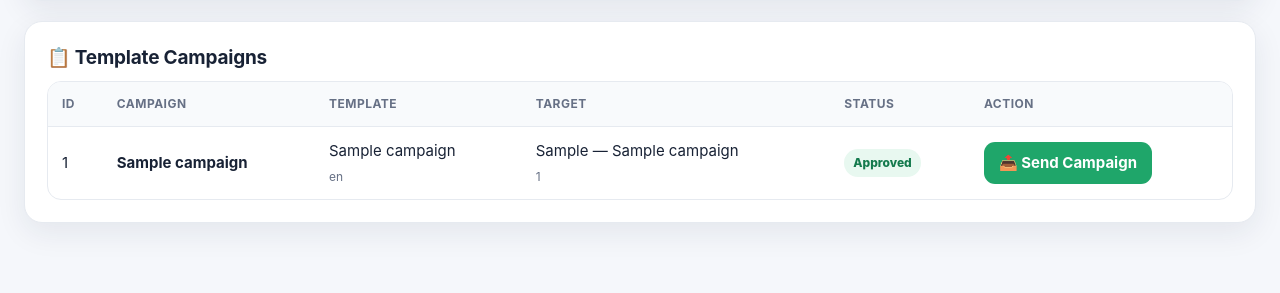
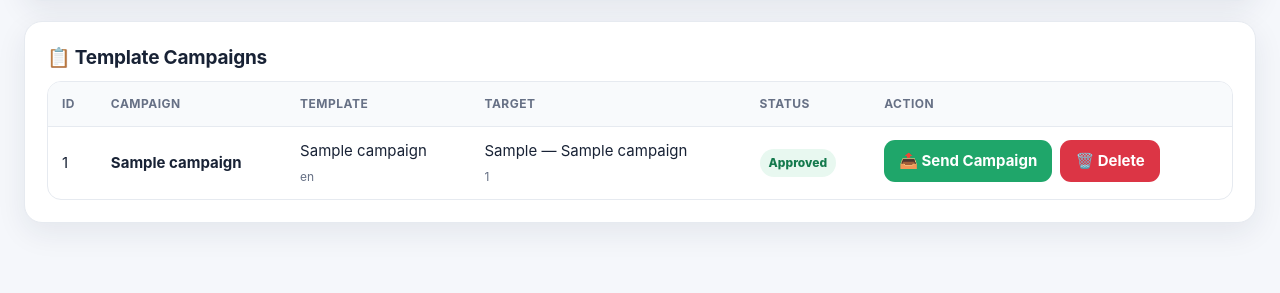
Before and after one commit to Margdarshak-india/deepaks-crm, a Flask app: template templates/template_campaigns.html in a window 1280 px wide. Shown: the part 1031-1324 px from the top of the page. Run offline with Flask 3, Linux system fonts and the light colour scheme; the template is opened without the code that fills it: most values are stand-ins (such as "Sample title", 1, 10 or a date in 2020); some libraries are stand-ins or nearby versions.

Commit message:
Update template_campaigns.html

```diff
--- a/templates/template_campaigns.html
+++ b/templates/template_campaigns.html
@@ -17,7 +17,18 @@
 <div id="single" style="display:none;margin-top:14px"><label>WhatsApp Number</label><input name="manual_number" placeholder="919876543210"></div>
 <div class="attachment-box" style="margin-top:18px"><h2 style="font-size:16px">🔤 Template Variables</h2><div id="variablesContainer" class="muted">Select a template to load its variables automatically.</div><input type="hidden" name="parameters" id="parameters"><div class="hint">Variable fields are generated from the selected Meta template.</div></div>
 <div style="margin-top:18px"><button class="btn blue" type="submit">💾 Save Template Campaign</button></div></form></div>
-<div class="card"><h2>📋 Template Campaigns</h2><div class="table-wrap"><table><thead><tr><th>ID</th><th>Campaign</th><th>Template</th><th>Target</th><th>Status</th><th>Action</th></tr></thead><tbody>{% for c in campaigns %}<tr><td>{{ c.id }}</td><td><strong>{{ c.name }}</strong></td><td>{{ c.template_name }}<div class="hint">{{ c.template_language }}</div></td><td>{{ c.target_type }}{% if c.group_name %} — {{ c.group_name }}{% endif %}{% if c.manual_number %}<div class="hint">{{ c.manual_number }}</div>{% endif %}</td><td><span class="badge {% if c.status=='Approved' %}success{% elif c.status=='Pending' %}warning{% elif c.status=='Rejected' %}danger{% else %}neutral{% endif %}">{{ c.status }}</span></td><td>{% if c.status=='Approved' %}<form method="POST" action="{{ url_for('send_template_campaign',cid=c.id) }}" onsubmit="return confirm('Send this approved template campaign?')"><button class="btn green" type="submit">📤 Send Campaign</button></form>{% else %}<span class="badge neutral">Send Disabled</span>{% endif %}</td></tr>{% else %}<tr><td colspan="6" class="empty">No template campaigns yet.</td></tr>{% endfor %}</tbody></table></div></div>
+<div class="card"><h2>📋 Template Campaigns</h2><div class="table-wrap"><table><thead><tr><th>ID</th><th>Campaign</th><th>Template</th><th>Target</th><th>Status</th><th>Action</th></tr></thead><tbody>{% for c in campaigns %}<tr><td>{{ c.id }}</td><td><strong>{{ c.name }}</strong></td><td>{{ c.template_name }}<div class="hint">{{ c.template_language }}</div></td><td>{{ c.target_type }}{% if c.group_name %} — {{ c.group_name }}{% endif %}{% if c.manual_number %}<div class="hint">{{ c.manual_number }}</div>{% endif %}</td><td><span class="badge {% if c.status=='Approved' %}success{% elif c.status=='Pending' %}warning{% elif c.status=='Rejected' %}danger{% else %}neutral{% endif %}">{{ c.status }}</span></td><td>
+{% if c.status=='Approved' %}
+<form method="POST" action="{{ url_for('send_template_campaign',cid=c.id) }}" onsubmit="return confirm('Send this approved template campaign?')" style="display:inline-block;margin:0 4px 4px 0">
+<button class="btn green" type="submit">📤 Send Campaign</button>
+</form>
+{% else %}
+<span class="badge neutral">Send Disabled</span>
+{% endif %}
+<form method="POST" action="{{ url_for('delete_template_campaign',cid=c.id) }}" onsubmit="return confirm('Delete this template campaign? This action cannot be undone.')" style="display:inline-block;margin:0">
+<button class="btn" type="submit" style="background:#dc3545;color:white">🗑️ Delete</button>
+</form>
+</td></tr>{% else %}<tr><td colspan="6" class="empty">No template campaigns yet.</td></tr>{% endfor %}</tbody></table></div></div>
 {% endblock %}
 {% block scripts %}<script>
 function templateChanged(){const s=document.getElementById('template_name'),o=s.options[s.selectedIndex],lang=document.getElementById('template_language'),p=document.getElementById('templatePreview'),c=document.getElementById('variablesContainer'),params=document.getElementById('parameters');c.innerHTML='';params.value='';if(!o||!o.value){lang.value='';p.style.display='none';c.innerHTML='<div class="muted">Select a template to load its variables automatically.</div>';return}lang.value=o.dataset.lang||'';const body=o.dataset.body||'';p.textContent=body?'Template Body: '+body:'';p.style.display=body?'block':'none';let vars=[];try{vars=JSON.parse(o.dataset.variables||'[]')}catch(e){vars=[]}vars.sort((a,b)=>Number(a)-Number(b));if(!vars.length){c.innerHTML='<div class="badge success">✓ No body variables required</div>';return}vars.forEach(n=>{const wrap=document.createElement('div');wrap.style.marginTop='12px';const label=document.createElement('label');label.textContent='Variable {{'+n+'}}';const input=document.createElement('input');input.type='text';input.className='template-variable-input';input.dataset.number=n;input.placeholder='Enter value for {{'+n+'}}';input.required=true;input.addEventListener('input',updateParameters);wrap.append(label,input);c.appendChild(wrap)})}
```
